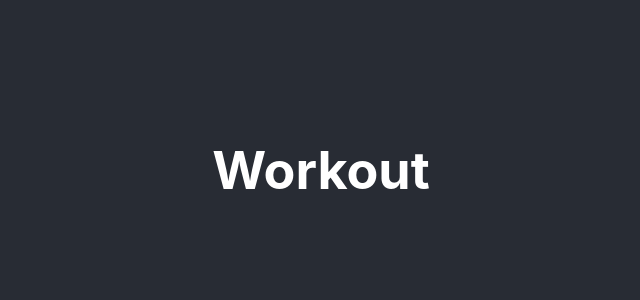
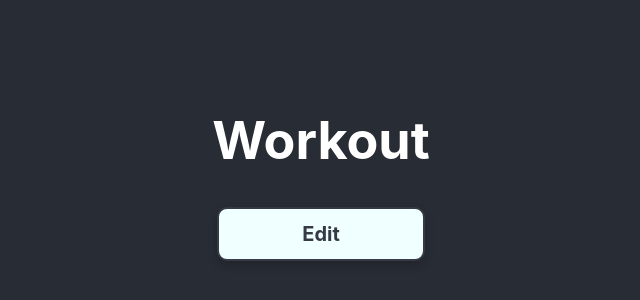
Before and after one commit to Vitornunees38/habbit-react, a React (Create React App) app: page /habit/1 in a window 1280 px wide. Shown: the part 230-530 px from the top of the page, without its empty margins (319-959 px from the left). Built offline with nearby package versions, Linux system fonts and the light colour scheme.

Commit message:
Added edit habit feature

```diff
--- a/src/App.js
+++ b/src/App.js
@@ -12,10 +12,10 @@ function App() {
   const [habits, setHabits] = useState(() => {
     const savedHabits = localStorage.getItem('habits');
     return savedHabits ? JSON.parse(savedHabits) : [
-      {id:1, name: "Workout", done: false},
-      {id:2, name: "Study", done: true},
-      {id:3, name: "Drink water", done: false},
-      {id:4, name: "Run 5km", done: false}
+      {id:1, name: "Workout", decription:"", done: false},
+      {id:2, name: "Study", decription:"", done: true},
+      {id:3, name: "Drink water", decription:"", done: false},
+      {id:4, name: "Run 5km", decription:"", done: false}
     ];
   });
 
@@ -39,22 +39,25 @@ function App() {
 
       }
 
-      const handleSubmit = (e) => {
-        const form = e.target;
-        const name = form.name.value;
+      const handleSubmit = ({id, name, description, edit}) => {
 
         const newHabit = {
-          id: Date.now(), // id simples
+          id: id, // id simples
           name: name,
+          description: description,
           done: false
         };
+
+        if (edit) {
+          handleDelete(newHabit)
+        }
+
 
         setHabits((prevHabits) => [
           ...prevHabits,
           newHabit
         ]);
 
-        form.reset();
       }
 
   return (
--- a/src/pages/CreateHabit.js
+++ b/src/pages/CreateHabit.js
@@ -1,30 +1,47 @@
 import React from 'react'
 import "./CreateHabit.css"
 import { useState } from 'react'
-import {useNavigate} from 'react-router-dom'
+import {useNavigate, useLocation} from 'react-router-dom'
 
 
 const CreateHabit = ({handleSubmit}) => {
 
   const navigate = useNavigate();
+  const location = useLocation();
+  const habitToEdit = location.state?.habit;
+
+  const [name, setName] = useState(habitToEdit?.name || "")
+  const [description, setDescription] = useState(habitToEdit?.description || "")
+
+  const [edit, setEdit] = useState(habitToEdit ? true : false)
 
   const onSubmit = (e) => {
-        e.preventDefault();
-        if (e.target.name.value.trim()){
-          handleSubmit(e)
-          navigate("/")
-        }
-      }
+    e.preventDefault();
+
+    if (name.trim()) {
+      handleSubmit({
+        id: habitToEdit ? habitToEdit.id : Date.now(),
+        name,
+        description,
+        edit
+      });
+
+      navigate("/");
+    }
+  };
 
   return (
     <div>
       <form onSubmit={onSubmit}>
            <label>
             Habit Name:
-            <input className='create-form-input' type="text" name="name" placeholder='Put your habit name here :)'/>
+            <input className='create-form-input' type="text" name="name" value={name} onChange={(e) => setName(e.target.value)} placeholder='Put your habit name here :)'/>
           </label>
-
-          <input className='create-button' type="submit" value="Create Habit" />
+          <label>
+            Habit Description:
+            <input className='create-form-input' type="text" name="description" value={description} onChange={(e) => setDescription(e.target.value)} placeholder='Describe your Habit!'/>
+          </label>
+          <input className='create-button' type="submit" value={edit? "Edit Habit" : "Create Habit"} />
       </form>
     </div>
   )
--- /dev/null
+++ b/src/pages/HabitPage.css
@@ -0,0 +1,26 @@
+.edit-button {
+    /* width: 40px; */
+    height: 50px;
+    margin: 5px;
+    border-radius: 10px;
+    background-color: azure;
+    color: #353a44;
+    box-shadow: 0 4px 10px rgba(0,0,0,0.2);
+    border: 2px solid #353a44;
+
+    display: flex;
+    align-items: center;
+    justify-content: center;
+
+    font-size: 20px;
+    text-decoration: none;
+    font-weight: bolder;
+
+    transition: all 0.2s ease;
+  }
+
+.edit-button:hover {
+    background-color: rgb(201, 215, 215);
+    transform: scale(1.1); /* instead of changing padding */
+    box-shadow: 0 6px 14px rgba(0,0,0,0.3);
+}
--- a/src/pages/HabitPage.js
+++ b/src/pages/HabitPage.js
@@ -1,6 +1,9 @@
 import React from 'react'
 import {useParams} from 'react-router-dom'
 import {useState, useEffect} from 'react'
+import { Link } from 'react-router-dom'
+
+import './HabitPage.css'
 
 const HabitPage = ({habits}) => {
 
@@ -13,6 +16,8 @@ const HabitPage = ({habits}) => {
     <div>
         {!habit && <p>Hábito não encontrado</p>}
         <h1>{habit.name}</h1>
+        <p>{habit.description}</p>
+        <Link className='edit-button' to={'/create'} state={{ habit }}> Edit </Link>
     </div>
   )
 }
```
